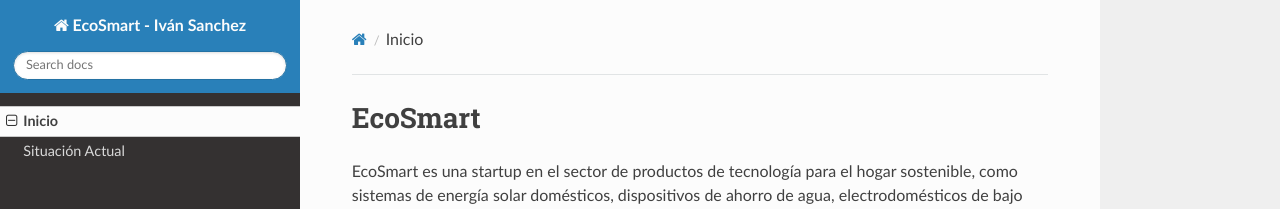
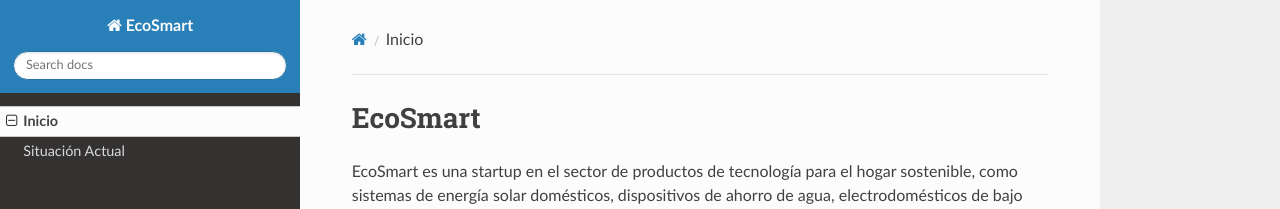
Before and after one commit to EOBS-MIDE/EcoSmart, an MkDocs documentation site: the page built from docs/index.md, in a window 1280 px wide. Shown: the top 209 px of the page. Built offline with MkDocs 1.6.1, drawn with Linux system fonts in a browser that asks for light colours; nearby versions of some CDN libraries.

Commit message:
Cambio titulo

```diff
--- a/mkdocs.yml
+++ b/mkdocs.yml
@@ -1,4 +1,4 @@
-site_name: "EcoSmart - Iván Sanchez"
+site_name: "EcoSmart"
 site_author: "Iván Dario Sanchez Fonseca"
 theme:
   name: "readthedocs"
```
